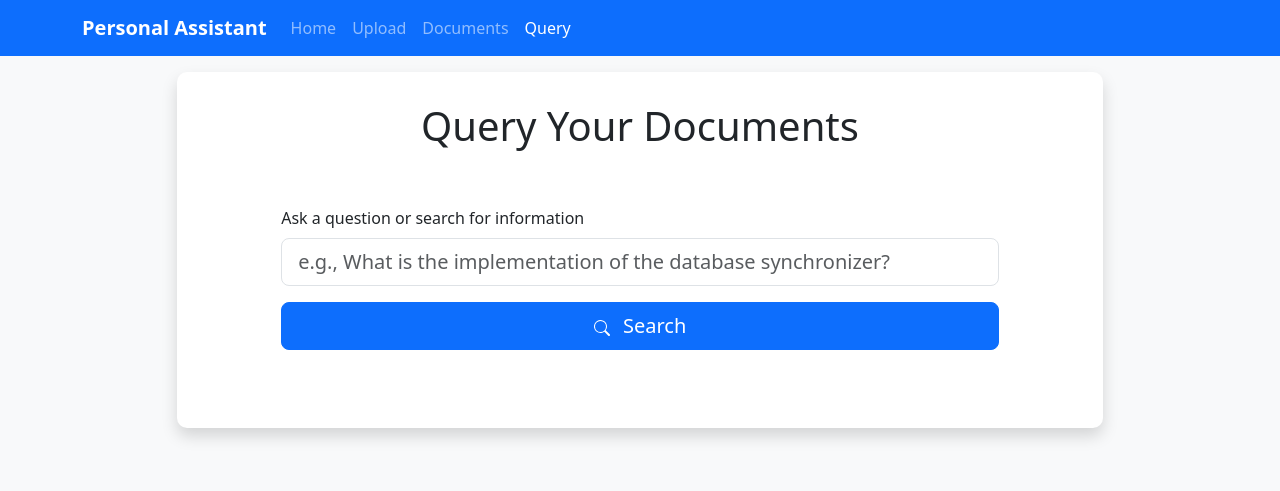
After one commit to rileylemm/personal_assistant_project, a Flask app: page /query in a window 1280 px wide. The commit adds this page. Shown: the top 491 px of the page. Run offline with Flask 3, Linux system fonts and the light colour scheme; some libraries are stand-ins or nearby versions.

Commit message:
Update Flask app to run on port 5001 to avoid conflict with macOS AirPlay service; Add new UI templates

```diff
--- a/hybrid_db_agent/app/routes.py
+++ b/hybrid_db_agent/app/routes.py
@@ -112,22 +112,32 @@ def allowed_file(filename):
 
 # Routes
 @bp.route('/')
-def index():
-    """Main page with file upload."""
+def home():
+    """Home page."""
+    return render_template('home.html')
+
+@bp.route('/upload')
+def upload():
+    """Upload document page."""
     return render_template('index.html')
 
-@bp.route('/upload', methods=['POST'])
+@bp.route('/query')
+def query():
+    """Query document page."""
+    return render_template('query.html')
+
+@bp.route('/upload-file', methods=['POST'])
 def upload_file():
     """Handle document upload."""
     if 'file' not in request.files:
         flash('No file part')
-        return redirect(request.url)
+        return redirect(url_for('main.upload'))
 
     file = request.files['file']
 
     if file.filename == '':
         flash('No selected file')
-        return redirect(request.url)
+        return redirect(url_for('main.upload'))
 
     if file and allowed_file(file.filename):
         # Secure the filename
@@ -161,7 +171,7 @@ def upload_file():
         return redirect(url_for('main.document_status', document_id=document_id))
 
     flash('File type not allowed. Please upload a markdown (.md) file.')
-    return redirect(url_for('main.index'))
+    return redirect(url_for('main.upload'))
 
 @bp.route('/status/<document_id>')
 def document_status(document_id):
@@ -169,7 +179,7 @@ def document_status(document_id):
     # Check if document exists
     if document_id not in document_events and not os.path.exists(os.path.join(Config.FLASK.UPLOAD_FOLDER, document_id)):
         flash('Document not found')
-        return redirect(url_for('main.index'))
+        return redirect(url_for('main.upload'))
 
     return render_template('status.html', document_id=document_id)
 
--- /dev/null
+++ b/hybrid_db_agent/app/templates/base.html
@@ -0,0 +1,75 @@
+<!DOCTYPE html>
+<html lang="en">
+<head>
+    <meta charset="UTF-8">
+    <meta name="viewport" content="width=device-width, initial-scale=1.0">
+    <title>{% block title %}Personal Assistant{% endblock %}</title>
+    <link rel="stylesheet" href="https://cdn.jsdelivr.net/npm/bootstrap@5.3.0/dist/css/bootstrap.min.css">
+    <style>
+        body {
+            padding-top: 4.5rem;
+            padding-bottom: 2rem;
+            background-color: #f8f9fa;
+        }
+        .navbar-brand {
+            font-weight: bold;
+        }
+        .content-container {
+            background-color: white;
+            border-radius: 10px;
+            padding: 30px;
+            box-shadow: 0 0.5rem 1rem rgba(0, 0, 0, 0.15);
+            margin-bottom: 2rem;
+        }
+        {% block additional_styles %}{% endblock %}
+    </style>
+</head>
+<body>
+    <!-- Navigation Bar -->
+    <nav class="navbar navbar-expand-lg navbar-dark bg-primary fixed-top">
+        <div class="container">
+            <a class="navbar-brand" href="{{ url_for('main.home') }}">Personal Assistant</a>
+            <button class="navbar-toggler" type="button" data-bs-toggle="collapse" data-bs-target="#navbarNav" aria-controls="navbarNav" aria-expanded="false" aria-label="Toggle navigation">
+                <span class="navbar-toggler-icon"></span>
+            </button>
+            <div class="collapse navbar-collapse" id="navbarNav">
+                <ul class="navbar-nav">
+                    <li class="nav-item">
+                        <a class="nav-link {% if request.endpoint == 'main.home' %}active{% endif %}" href="{{ url_for('main.home') }}">Home</a>
+                    </li>
+                    <li class="nav-item">
+                        <a class="nav-link {% if request.endpoint == 'main.upload' %}active{% endif %}" href="{{ url_for('main.upload') }}">Upload</a>
+                    </li>
+                    <li class="nav-item">
+                        <a class="nav-link {% if request.endpoint == 'main.document_list' %}active{% endif %}" href="{{ url_for('main.document_list') }}">Documents</a>
+                    </li>
+                    <li class="nav-item">
+                        <a class="nav-link {% if request.endpoint == 'main.query' %}active{% endif %}" href="{{ url_for('main.query') }}">Query</a>
+                    </li>
+                </ul>
+            </div>
+        </div>
+    </nav>
+
+    <!-- Main Content -->
+    <div class="container">
+        <div class="row justify-content-center">
+            <div class="col-md-10">
+                {% with messages = get_flashed_messages() %}
+                    {% if messages %}
+                        {% for message in messages %}
+                            <div class="alert alert-danger mb-3">{{ message }}</div>
+                        {% endfor %}
+                    {% endif %}
+                {% endwith %}
+
+                {% block content %}{% endblock %}
+            </div>
+        </div>
+    </div>
+
+    <!-- JavaScript -->
+    <script src="https://cdn.jsdelivr.net/npm/bootstrap@5.3.0/dist/js/bootstrap.bundle.min.js"></script>
+    {% block scripts %}{% endblock %}
+</body>
+</html>
--- /dev/null
+++ b/hybrid_db_agent/app/templates/query.html
@@ -0,0 +1,65 @@
+{% extends "base.html" %}
+
+{% block title %}Query Documents - Personal Assistant{% endblock %}
+
+{% block additional_styles %}
+.search-container {
+    margin-top: 2rem;
+    margin-bottom: 3rem;
+}
+.results-container {
+    display: none;
+}
+{% endblock %}
+
+{% block content %}
+<div class="content-container">
+    <h1 class="text-center mb-4">Query Your Documents</h1>
+
+    <div class="row justify-content-center">
+        <div class="col-lg-10">
+            <div class="search-container">
+                <form id="search-form">
+                    <div class="mb-3">
+                        <label for="search-query" class="form-label">Ask a question or search for information</label>
+                        <input type="text" class="form-control form-control-lg" id="search-query" placeholder="e.g., What is the implementation of the database synchronizer?">
+                    </div>
+                    <div class="d-grid gap-2">
+                        <button type="submit" class="btn btn-primary btn-lg">
+                            <svg xmlns="http://www.w3.org/2000/svg" width="16" height="16" fill="currentColor" class="bi bi-search me-2" viewBox="0 0 16 16">
+                                <path d="M11.742 10.344a6.5 6.5 0 1 0-1.397 1.398h-.001c.03.04.062.078.098.115l3.85 3.85a1 1 0 0 0 1.415-1.414l-3.85-3.85a1.007 1.007 0 0 0-.115-.1zM12 6.5a5.5 5.5 0 1 1-11 0 5.5 5.5 0 0 1 11 0z"/>
+                            </svg>
+                            Search
+                        </button>
+                    </div>
+                </form>
+            </div>
+
+            <div class="results-container" id="results-container">
+                <h3>Results</h3>
+                <div class="alert alert-info">
+                    Search functionality will be implemented in a future update.
+                </div>
+            </div>
+        </div>
+    </div>
+</div>
+{% endblock %}
+
+{% block scripts %}
+<script>
+    document.addEventListener('DOMContentLoaded', function() {
+        const searchForm = document.getElementById('search-form');
+        const resultsContainer = document.getElementById('results-container');
+
+        searchForm.addEventListener('submit', function(e) {
+            e.preventDefault();
+
+            // Show the placeholder results
+            resultsContainer.style.display = 'block';
+
+            // In the future, this would make an API call to search
+        });
+    });
+</script>
+{% endblock %}
--- a/run.py
+++ b/run.py
@@ -39,7 +39,7 @@ def main():
     # Parse command line arguments
     parser = argparse.ArgumentParser(description='Run the Hybrid Document Database application')
     parser.add_argument('--host', default='127.0.0.1', help='Host to run the Flask app on')
-    parser.add_argument('--port', type=int, default=5000, help='Port to run the Flask app on')
+    parser.add_argument('--port', type=int, default=5001, help='Port to run the Flask app on')
     parser.add_argument('--debug', action='store_true', help='Run in debug mode')
     parser.add_argument('--no-worker', action='store_true', help='Do not start the worker process')
     args = parser.parse_args()
```
Also changed, not shown: hybrid_db_agent/app/templates/documents.html (+14 -27 lines), hybrid_db_agent/app/templates/home.html (added, +33 -0 lines), hybrid_db_agent/app/templates/index.html (+12 -44 lines).
